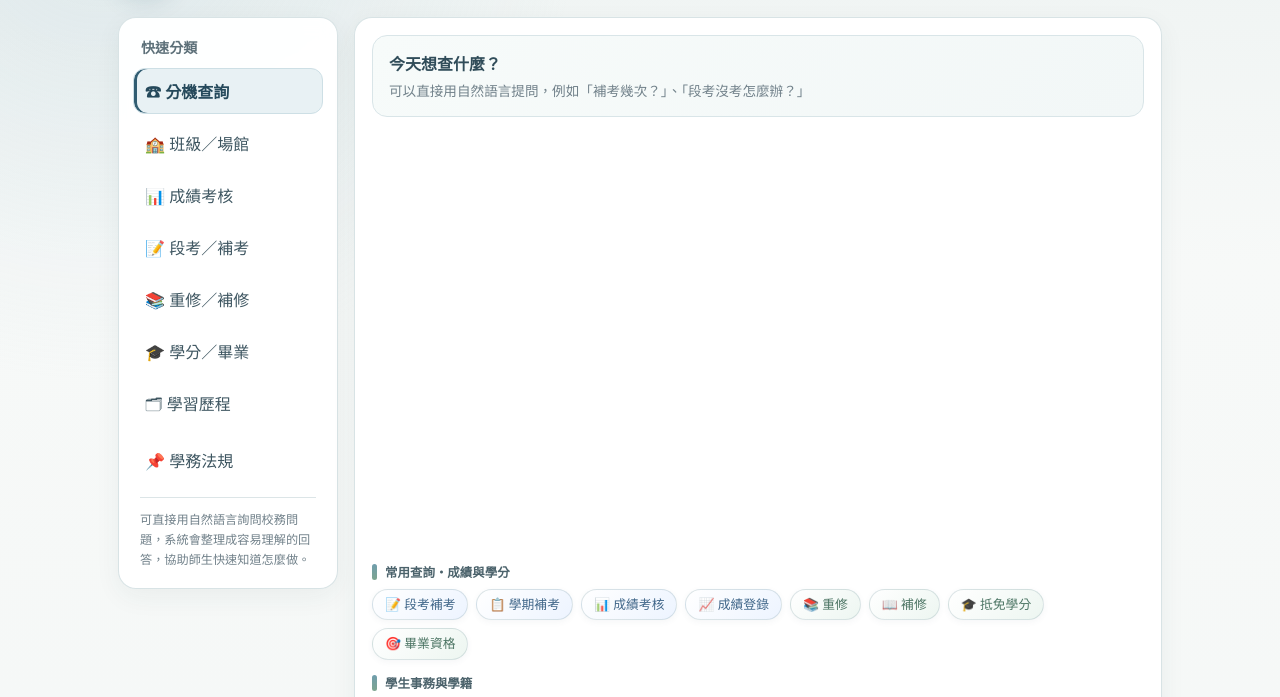
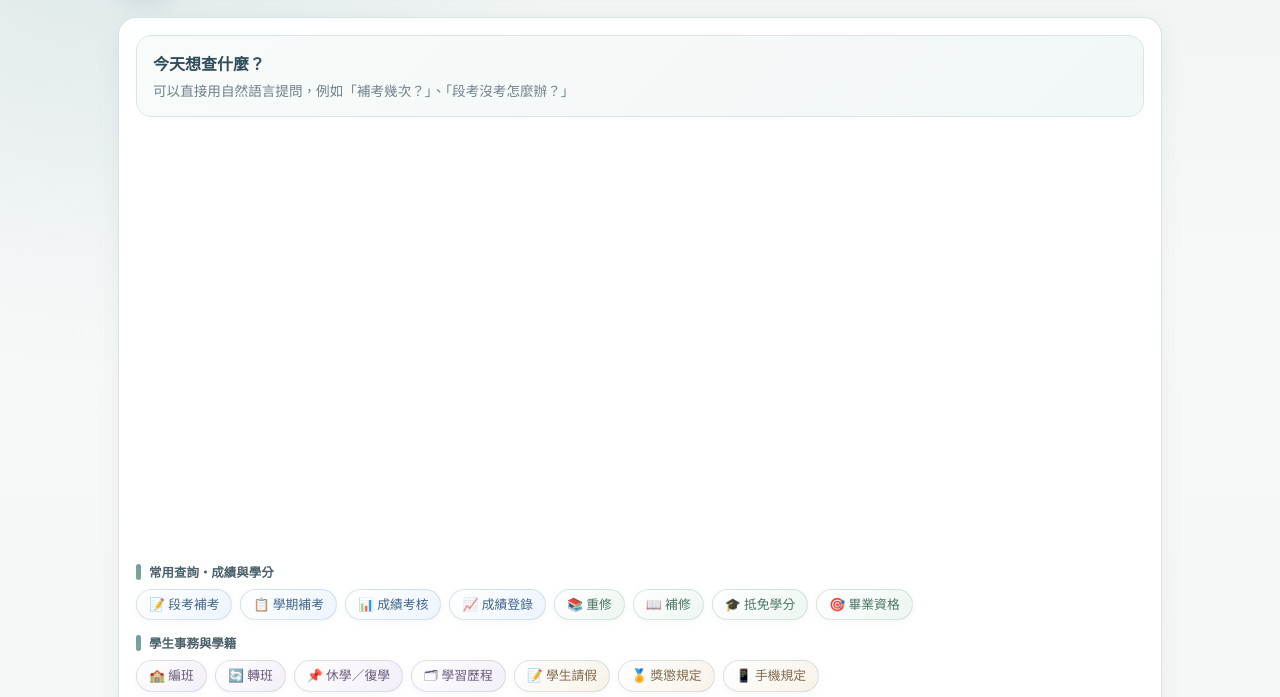
Before and after one commit to lxl-0212/2026_NAPAI_ykvs_AI_Assistant_old, a website: page ykvs.html in a window 1280 px wide. Shown: the part 95-792 px from the top of the page. Drawn offline with Linux system fonts and the light colour scheme.

Commit message:
Add files via upload

```diff
--- a/ykvs.html
+++ b/ykvs.html
@@ -32,7 +32,7 @@ main{width:min(1080px,100%);margin:auto;padding:24px 18px 40px}
   box-shadow:0 9px 24px rgba(49,93,114,.20);border:1px solid rgba(255,255,255,.5)}
 h1{font-size:clamp(1.3rem,3vw,1.8rem);letter-spacing:-.02em;margin:0;font-weight:760}.sub{margin:5px 0 0;color:var(--muted);font-size:.88rem}
 .status{white-space:nowrap;background:var(--success-soft);color:var(--success);border:1px solid #d3e6dc;border-radius:999px;padding:7px 12px;font-size:.78rem;font-weight:650}
-.grid{display:grid;grid-template-columns:220px 1fr;gap:16px;align-items:start}
+.grid{display:block}
 .card{background:rgba(255,255,255,.96);border:1px solid rgba(210,222,225,.85);border-radius:18px;box-shadow:0 8px 26px rgba(39,61,70,.06);backdrop-filter:blur(8px)}
 .side{padding:14px;height:max-content;position:sticky;top:14px}.side h2{font-size:.88rem;margin:5px 8px 11px;color:#5d7079;font-weight:700}
 .nav{display:grid;gap:6px}.nav button{width:100%;text-align:left;border:1px solid transparent;background:transparent;color:#3e5661;
@@ -71,20 +71,7 @@ textarea::placeholder{color:#a5b1b5}textarea:hover{border-color:#b9cbd0}textarea
 </header>
 
 <div class="grid">
-  <aside class="card side" aria-label="快速分類">
-    <h2>快速分類</h2>
-    <div class="nav">
-      <button class="active" data-query="鶯歌工商生活輔導組分機是多少？">☎ 分機查詢</button>
-      <button data-query="資二忠班級分機是多少？">🏫 班級／場館</button>
-      <button data-query="鶯歌工商學生學習評量補充規定，段考成績如何計算？">📊 成績考核</button>
-      <button data-query="鶯歌工商段考補考規定與申請方式">📝 段考／補考</button>
-      <button data-query="鶯歌工商重修補修有哪些規定？">📚 重修／補修</button>
-      <button data-query="鶯歌工商學生抵免學分規定">🎓 學分／畢業</button>
-      <button data-query="鶯歌工商學生學習歷程檔案作業補充規定">🗂 學習歷程</button>
-      <button data-query="鶯歌工商學生請假規則，病假返校後多久要補辦？">📌 學務法規</button>
-    </div>
-    <div class="note">可直接用自然語言詢問校務問題，系統會整理成容易理解的回答，協助師生快速知道怎麼做。</div>
-  </aside>
+
 
   <section class="card chat" aria-label="校務資料查詢">
     <div class="welcome"><strong>今天想查什麼？</strong><span>可以直接用自然語言提問，例如「補考幾次？」、「段考沒考怎麼辦？」</span></div>
```
Also changed, not shown: README_GITHUB部署.txt (added), README_REMOVE_LEFT_QUICK_CLASSIFICATION.txt (added).
